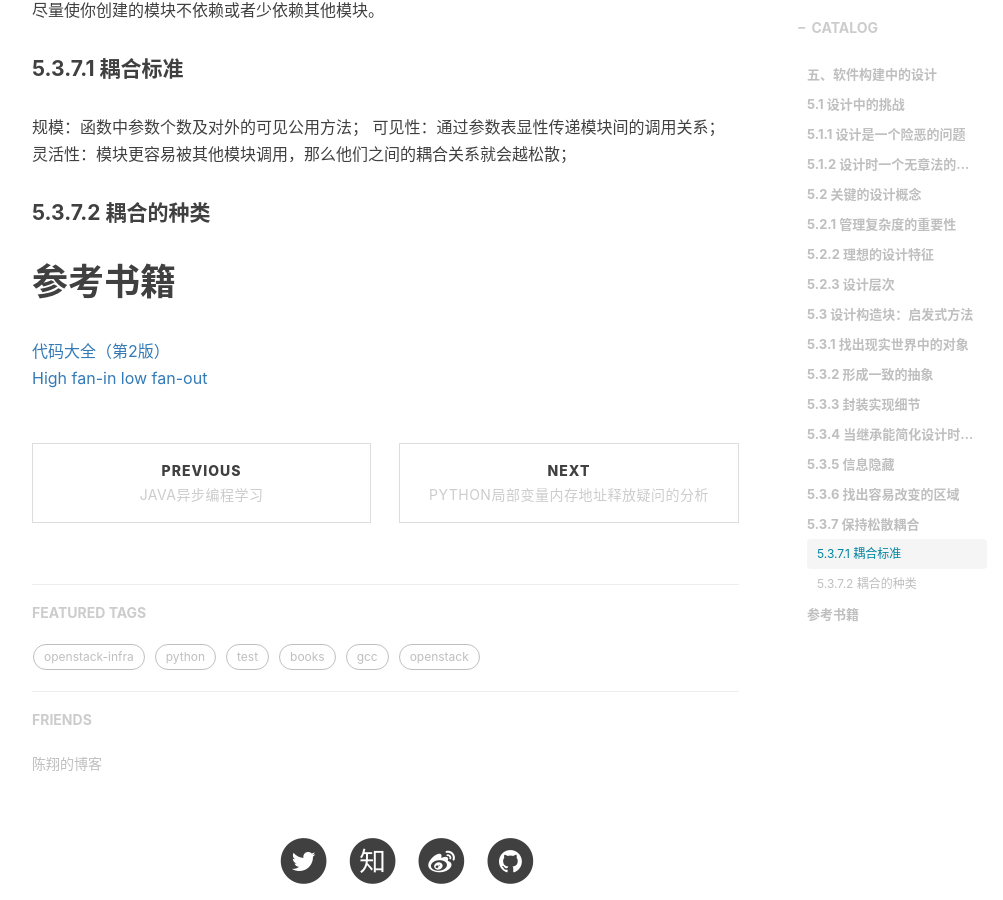
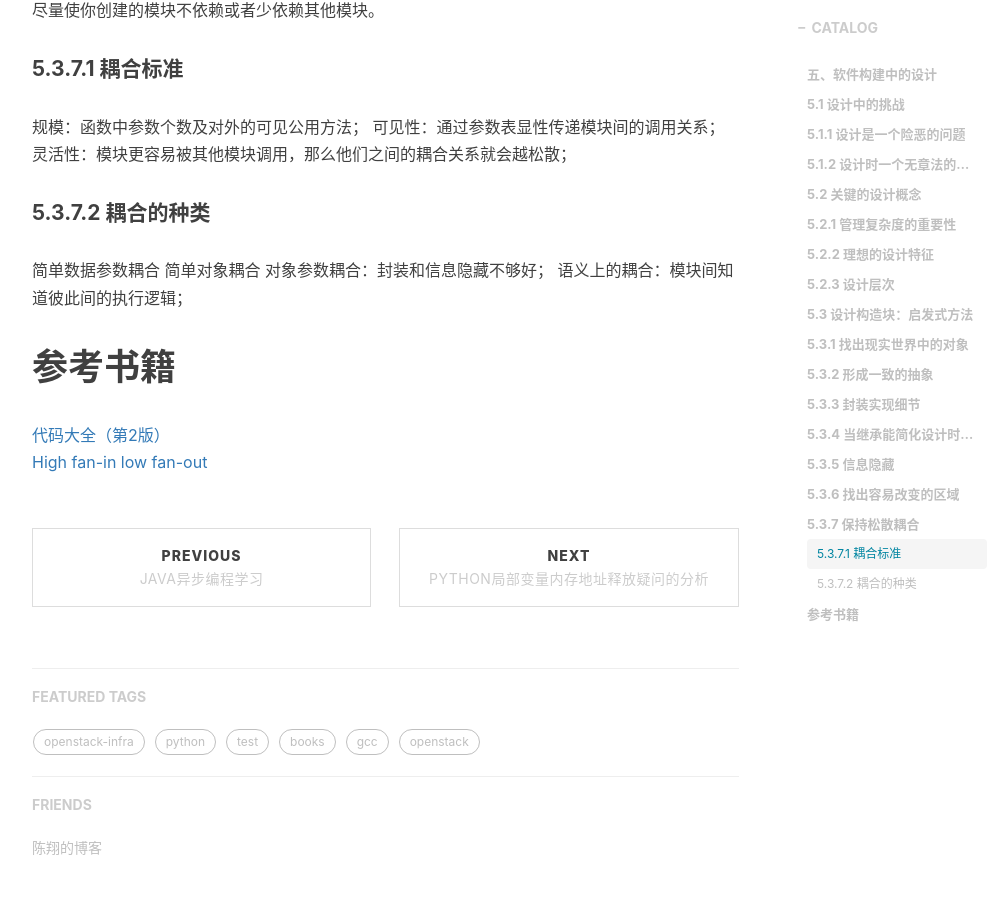
Before and after one commit to shihai1991/shihai1991.github.io, a Jekyll site: the page built from _posts/2022-05-28-代码大全2.md, in a window 1280 px wide and 900 px high, scrolled down 3437 px. Shown: the whole window, without its empty margins (233-1236 px from the left). Built offline with Jekyll 4.4.1, drawn with Linux system fonts in a browser that asks for light colours; nearby versions of some CDN libraries; comment, search, counter and statistics services are not loaded.

Commit message:
Update 2022-05-28-代码大全2.md

```diff
--- a/_posts/2022-05-28-代码大全2.md
+++ b/_posts/2022-05-28-代码大全2.md
@@ -84,6 +84,10 @@ time: '2022.06.01 15:52:00'
 灵活性：模块更容易被其他模块调用，那么他们之间的耦合关系就会越松散；
 
 #### 5.3.7.2 耦合的种类
+简单数据参数耦合
+简单对象耦合
+对象参数耦合：封装和信息隐藏不够好；
+语义上的耦合：模块间知道彼此间的执行逻辑；
 
 # 参考书籍
 [代码大全（第2版）](https://book.douban.com/subject/1477390/)
```
